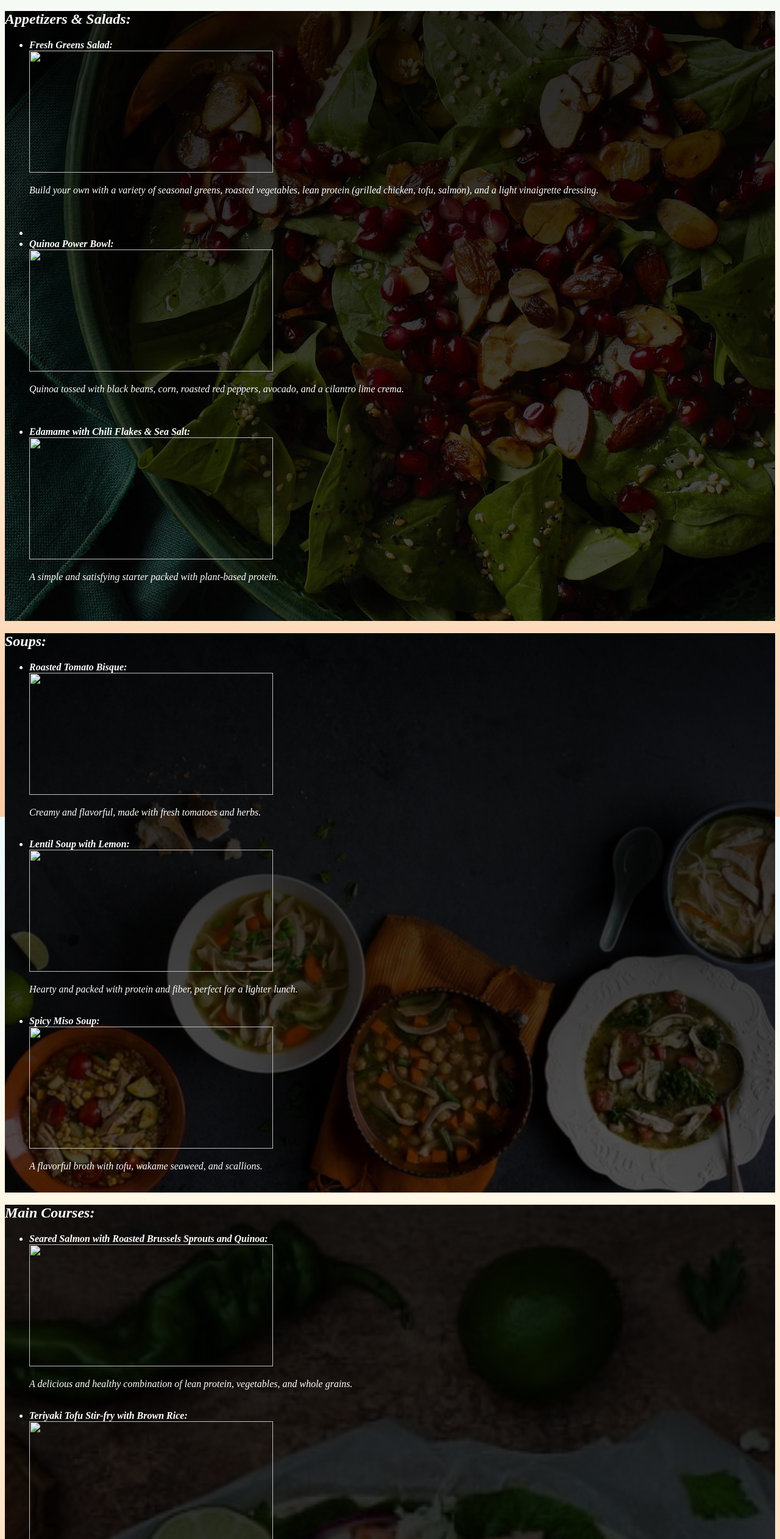
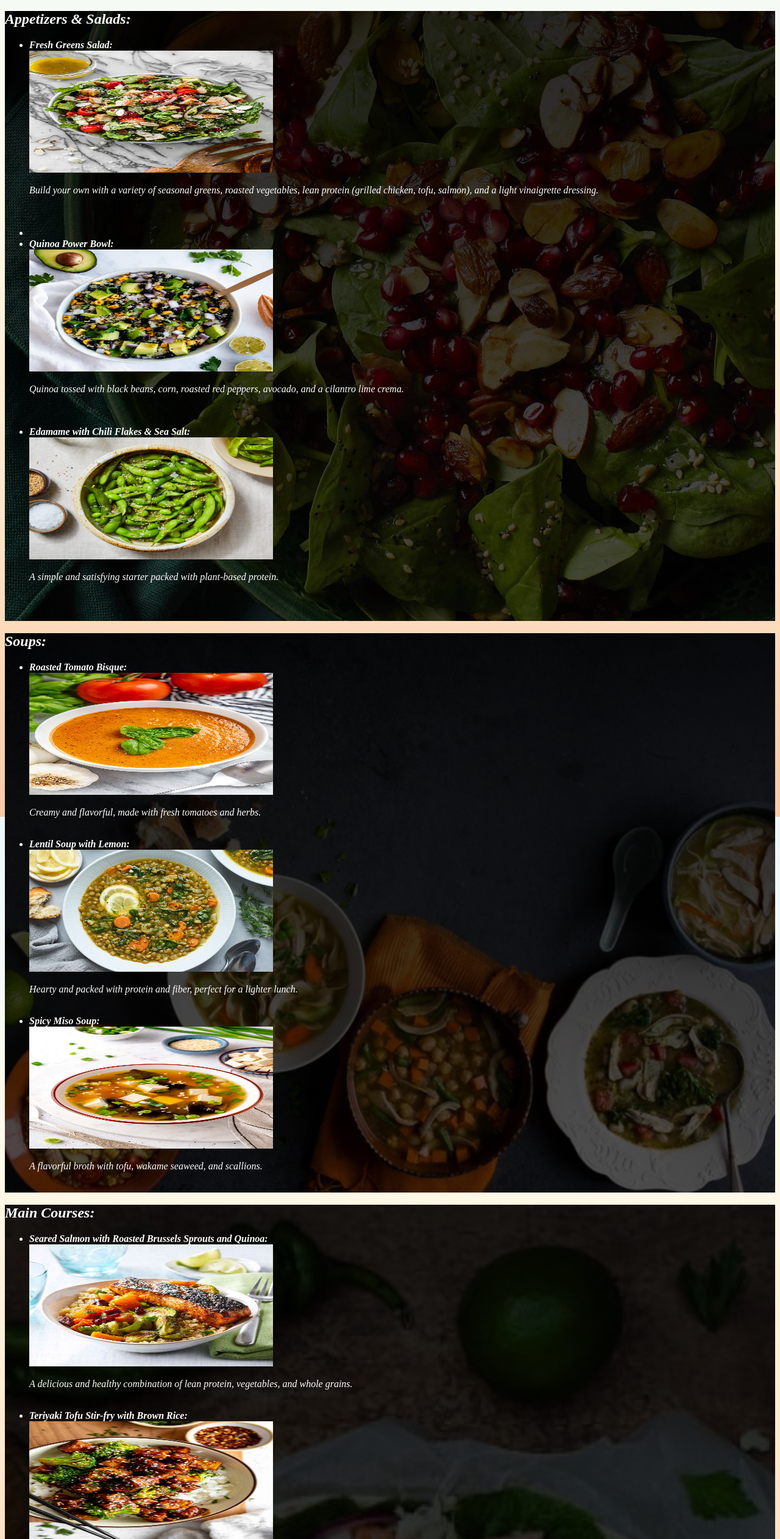
Before and after one commit to moeidris/Healthy_Bitess, a plain HTML site: page menu.html in a window 1280 px wide. Shown: the part 277-2800 px from the top of the page at 61% size. Drawn offline with Linux system fonts and the light colour scheme; files whose address does not match are found by name.

Commit message:
Update menu.html

```diff
--- a/menu.html
+++ b/menu.html
@@ -32,15 +32,15 @@
     <ul>
         <div id="freshsalads">
     <li id="title"><b>Fresh Greens Salad: </b><br>
-        <img src="./pic/Chicken-Salad.jpeg" alt="" srcset="" class="IMGS"><br>
+        <img src="./Chicken-Salad.jpeg" alt="" srcset="" class="IMGS"><br>
     <p>Build your own with a variety of seasonal greens, roasted vegetables, lean protein (grilled chicken, tofu, salmon), and a light vinaigrette dressing.</p>
     </li></div><br><br>
     <li  <div id="freshsalads">
         <li id="title"><b>Quinoa Power Bowl: </b><br>
-        <img src="./pic/quinoa-salad.jpeg" alt="" srcset="" class="IMGS"><br>
+        <img src="./quinoa-salad.jpeg" alt="" srcset="" class="IMGS"><br>
     <p>Quinoa tossed with black beans, corn, roasted red peppers, avocado, and a cilantro lime crema.</p></li>
     <br>  <br><li ><b>Edamame with Chili Flakes & Sea Salt:</b><br>
-        <img src="./pic/edamame.webp" alt="" srcset="" class="IMGS"><br>
+        <img src="./edamame.webp" alt="" srcset="" class="IMGS"><br>
     <p>A simple and satisfying starter packed with plant-based protein.</p></li>
 
 </ul></div><br>
@@ -50,15 +50,15 @@
 
 <ul>
     <li><b>Roasted Tomato Bisque:</b><br>
-        <img src="./pic/Roasted-Tomato-Basil-Soup-6.jpg" alt="" srcset="" class="IMGS"><br>
+        <img src="./Roasted-Tomato-Basil-Soup-6.jpg" alt="" srcset="" class="IMGS"><br>
     <p>Creamy and flavorful, made with fresh tomatoes and herbs.</p></li><br>
     <li>
         <b>Lentil Soup with Lemon: </b><br>
-        <img src="./pic/lemony_lentil_soup_1.jpeg" alt="" srcset="" class="IMGS"><br>
+        <img src="./lemony_lentil_soup_1.jpeg" alt="" srcset="" class="IMGS"><br>
     <p>Hearty and packed with protein and fiber, perfect for a lighter lunch.</p></li><br>
     <li>
         <b>Spicy Miso Soup: </b><br>
-        <img src="./pic/miso-soup-1.jpeg" alt="" srcset="" class="IMGS"><br>
+        <img src="./miso-soup-1.jpeg" alt="" srcset="" class="IMGS"><br>
     <p> A flavorful broth with tofu, wakame seaweed, and scallions.</p>
 </li><br>
 </div >
@@ -66,19 +66,19 @@
 <div id="mcs"  >
 <h2>Main Courses:</h2>
 <ul><li><b>Seared Salmon with Roasted Brussels Sprouts and Quinoa:</b><br>
-    <img src="./pic/jerk-spiced-salmon.jpeg" alt="" srcset="" class="IMGS"><br>
+    <img src="./jerk-spiced-salmon.jpeg" alt="" srcset="" class="IMGS"><br>
 <p>A delicious and healthy combination of lean protein, vegetables, and whole grains.</p></li><br>
 <li><b>Teriyaki Tofu Stir-fry with Brown Rice:</b><br>
-    <img src="./pic/teriyaki-tofu.jpg" alt="" srcset="" class="IMGS">
+    <img src="./teriyaki-tofu.jpg" alt="" srcset="" class="IMGS">
 <p>A vegetarian option with flavorful tofu, colorful vegetables, and a light teriyaki sauce.</p></li><br>
 <li><b>Turkey Burger on a Whole Wheat Bun: </b><br>
-    <img src="./pic/Turkey-Burgers.jpeg" alt="" srcset=""  class="IMGS"><br>
+    <img src="./Turkey-Burgers.jpeg" alt="" srcset=""  class="IMGS"><br>
 <p> A healthier take on a classic, served with a side salad and sweet potato fries.</p></li><br>
 <li><b>Grilled Chicken Breast with Grilled Asparagus and Whole Wheat Couscous:</b><br>
-    <img src="./pic/grilled chicken.jpeg" alt="" srcset="" class="IMGS"><br>
+    <img src="./grilled chicken.jpeg" alt="" srcset="" class="IMGS"><br>
 <p>Simple and flavorful, with lean protein and a light side.</p></li><br>
 <li><b>Vegan Buddha Bowl: </b><br>
-    <img src="./pic/Vegan. buddha.jpeg" alt="" srcset="" class="IMGS"><br>
+    <img src="./Vegan. buddha.jpeg" alt="" srcset="" class="IMGS"><br>
 <p>A customizable bowl with a base of brown rice, roasted vegetables, chickpeas, avocado, and a tahini dressing.</p></li><br>
 </div>
 </ul><br>
```
